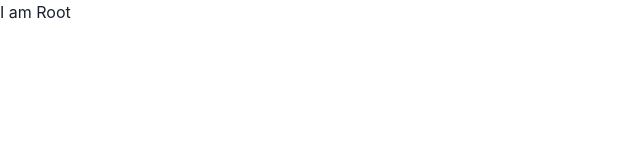
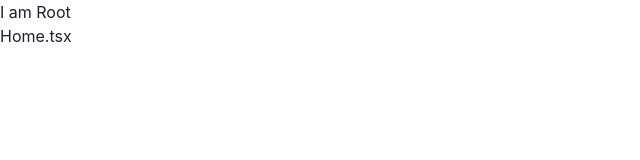
Before and after one commit to gnuboard/junanjunan, a React (Create React App) app: page / in a window 1280 px wide. Shown: the top 160 px of the page, without its empty margins (0-640 px from the left). Built offline with nearby package versions, Linux system fonts and the light colour scheme.

Commit message:
[add] partial page with Outlet of react-router-dom

```diff
--- a/src/components/Root.tsx
+++ b/src/components/Root.tsx
@@ -1,3 +1,11 @@
+import { Outlet } from 'react-router-dom';
+
+
 export default function Root() {
-    return <h1>I am Root</h1>;
+  return (
+    <h1>
+      <div>I am Root</div>
+      <Outlet />
+    </h1>
+  );
 }
--- /dev/null
+++ b/src/routes/Home.tsx
@@ -0,0 +1,3 @@
+export default function Home() {
+    return <span>Home.tsx</span>;
+}
```
Also changed, not shown: src/router.tsx (+7 -0 lines).
